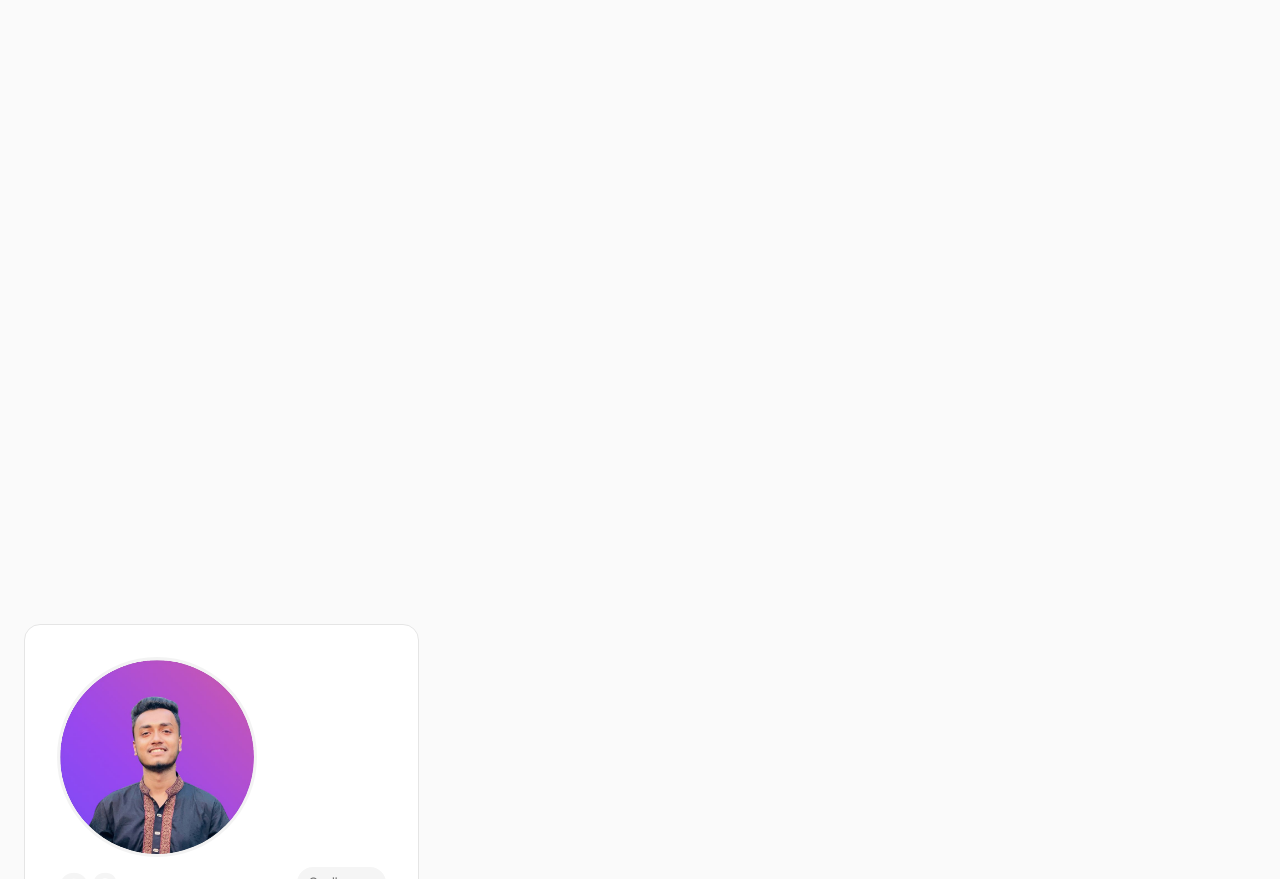
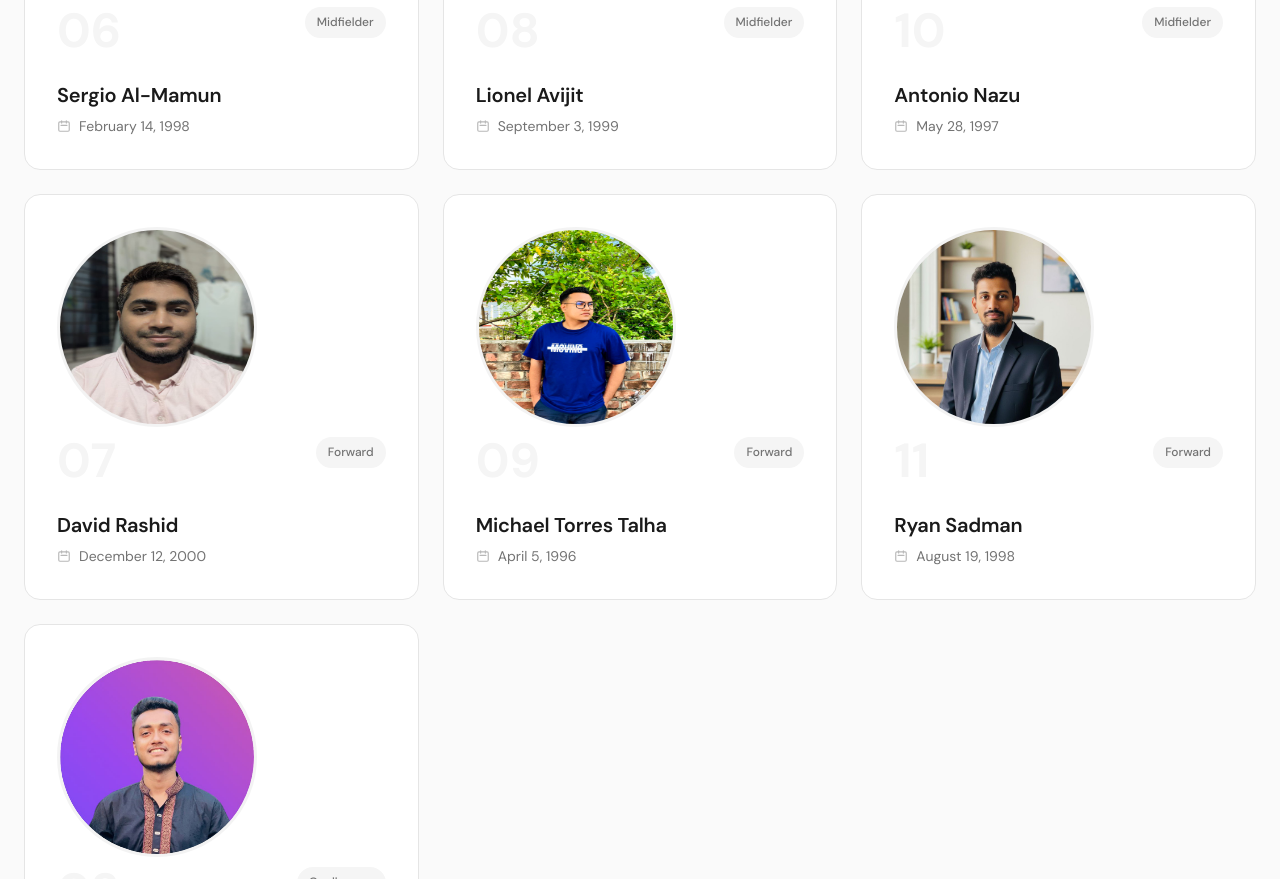
Before and after one commit to mdbidduthosen303-max/players, a plain HTML site: page index.html in a window 1280 px wide. Shown: the part 1374-2253 px from the top of the page. Drawn offline with Linux system fonts and the light colour scheme.

Commit message:
Update index.html

```diff
--- a/index.html
+++ b/index.html
@@ -409,7 +409,7 @@
                     <span class="jersey-number">08</span>
                     <span class="position-badge">Midfielder</span>
                 </div>
-                <h3 class="player-name">Suarez Avijit</h3>
+                <h3 class="player-name">Lionel Avijit</h3>
                 <p class="player-dob">
                     <svg class="dob-icon" xmlns="http://www.w3.org/2000/svg" fill="none" viewBox="0 0 24 24" stroke="currentColor">
                         <path stroke-linecap="round" stroke-linejoin="round" stroke-width="2" d="M8 7V3m8 4V3m-9 8h10M5 21h14a2 2 0 002-2V7a2 2 0 00-2-2H5a2 2 0 00-2 2v12a2 2 0 002 2z" />
```
